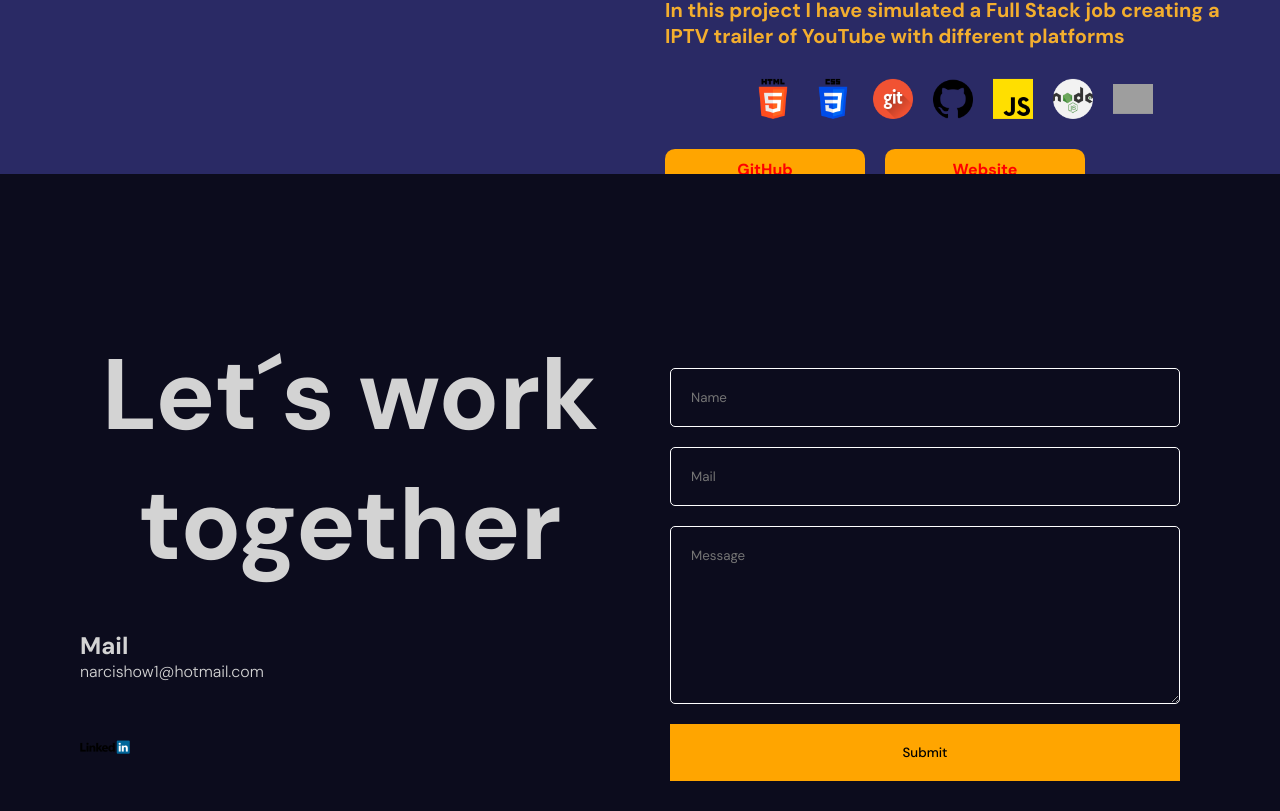
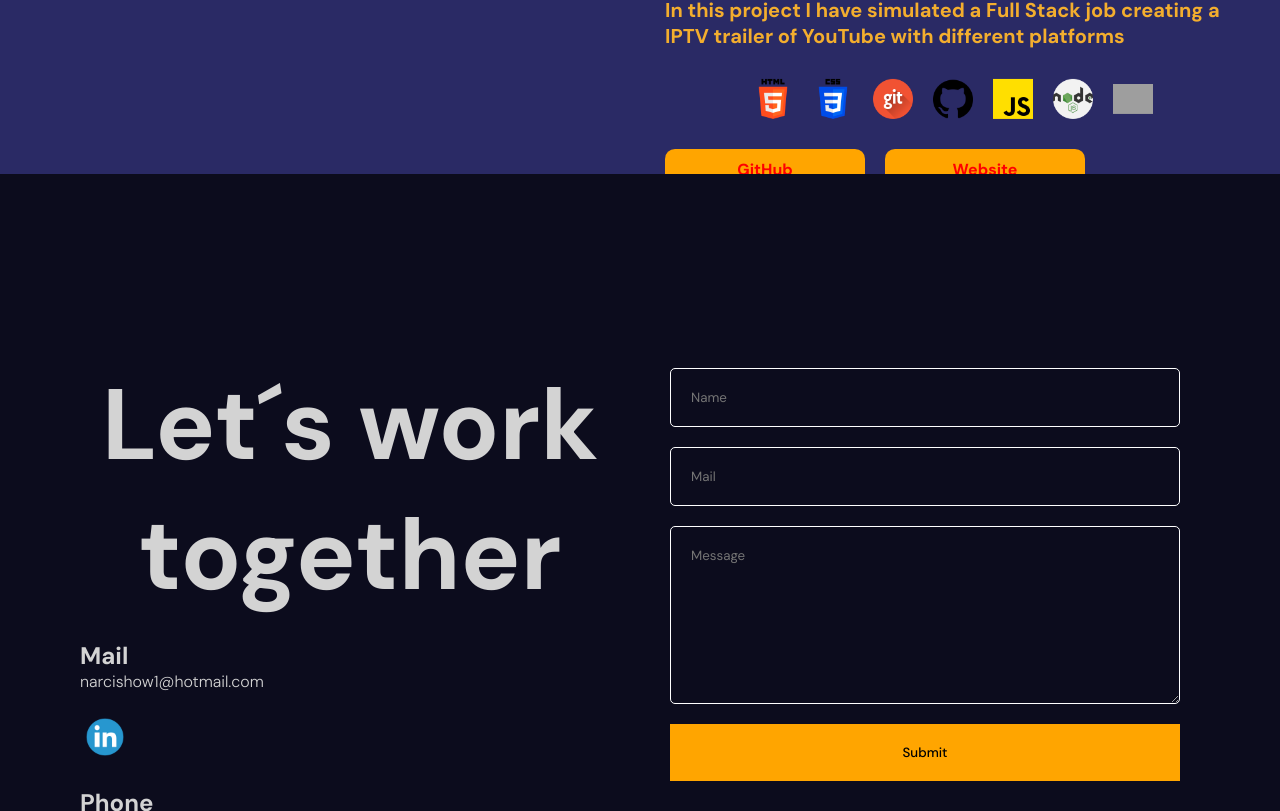
Before and after one commit to nsr2020/react-animated-portfolio, a React (Vite) app: page / in a window 1280 px wide. Shown: the part 11189-12000 px from the top of the page. Built offline with nearby package versions, Linux system fonts and the light colour scheme; grey boxes are pictures that could not be loaded.

Commit message:
changing the responsive of the app

```diff
--- a/src/components/contact/Contact.jsx
+++ b/src/components/contact/Contact.jsx
@@ -70,13 +70,12 @@ const Contact = ({data, language}) => {
           <span>{data.email}</span>
         </motion.div>
         <motion.div className="item" variants={variants}>
-         {/*  <h2>{language === "en" ? "Address" : "Linkedin"}</h2> */}
           <motion.a
       href="https://www.linkedin.com/in/narciso-serrano-rabal/"
       target="_blank"
       style={{ color: "yellow", fontWeight: "bold" }}
     >
-      <motion.img src="/assets/linkedin.png" style={{width:"50px", height:"50px"}}></motion.img>
+      <motion.img src="/assets/in2.png" style={{width:"50px", height:"50px"}}></motion.img>
     </motion.a>
         </motion.div>
         <motion.div className="item" variants={variants}>
--- a/src/components/contact/contact.scss
+++ b/src/components/contact/contact.scss
@@ -22,7 +22,7 @@
     display: flex;
     width: 45%;
     flex-direction: column;
-    gap: 40px;
+    gap: 20px;
     margin-left: 40px;
     margin-top: 50px;
 
```
Also changed, not shown: public/assets/in2.png (added).
